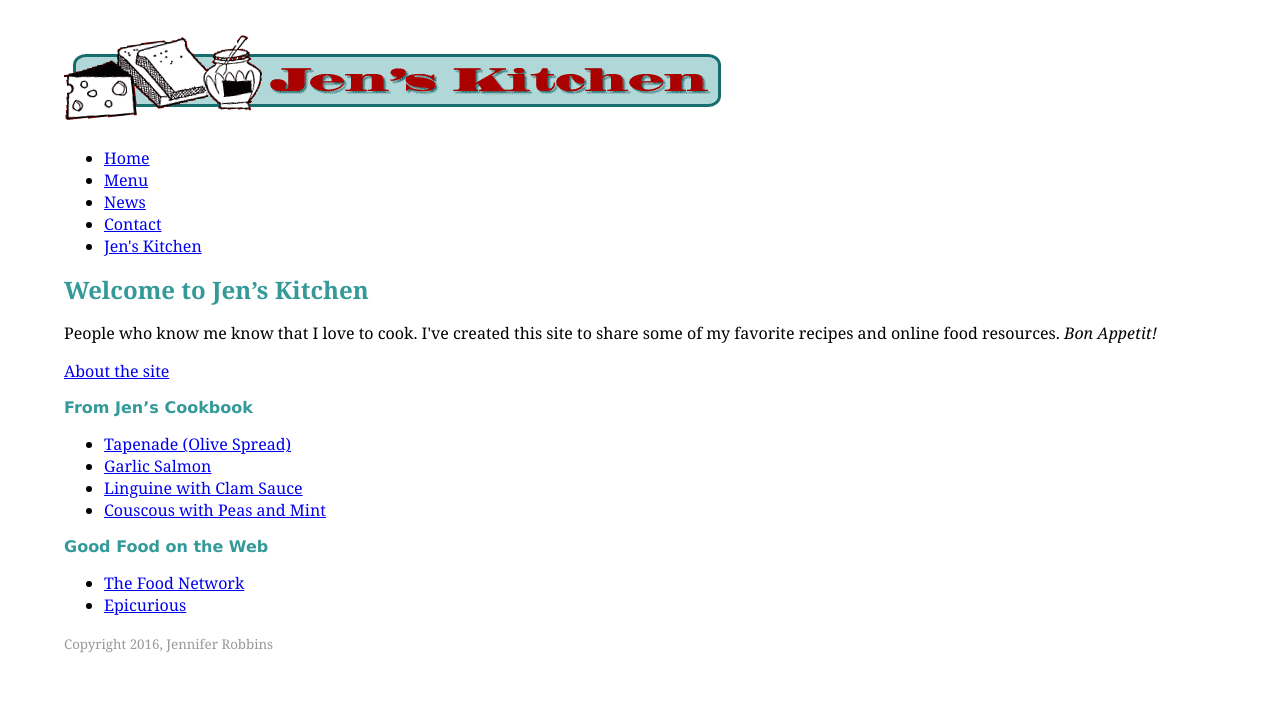
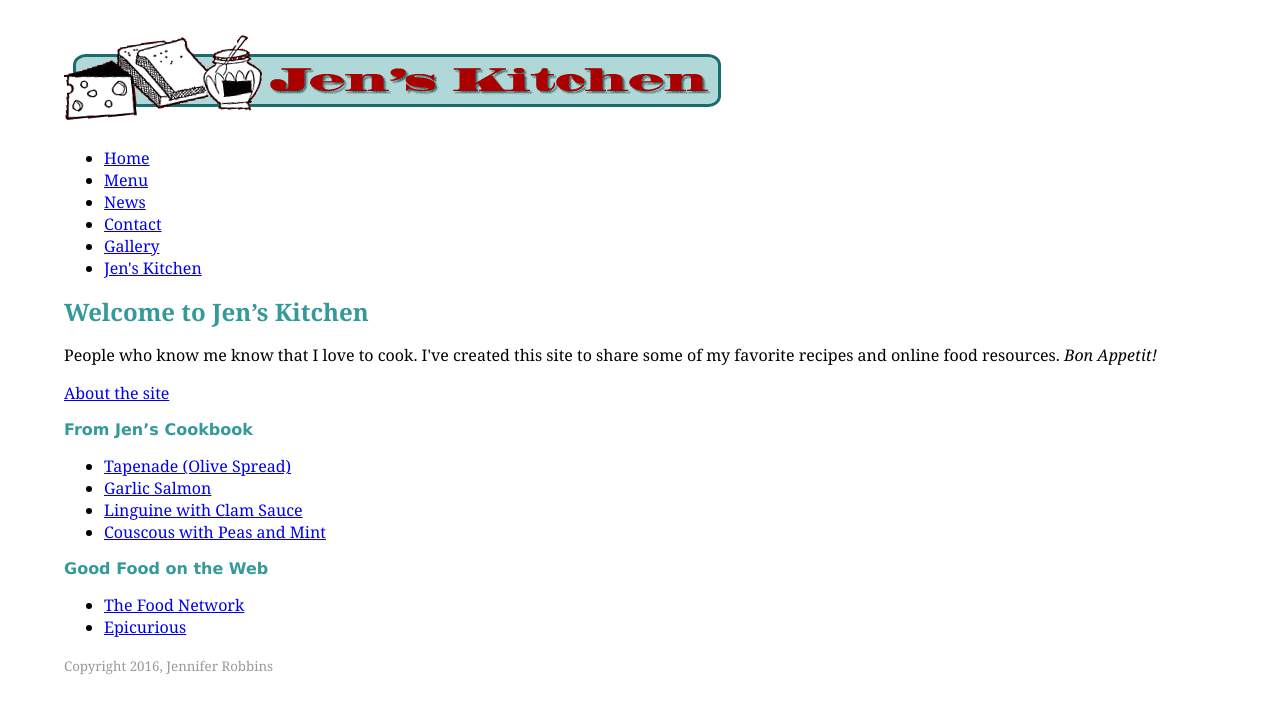
Before and after one commit to gabi-tbell/fid, a plain HTML site: page BlackGooseBistro/JensKitchen.html in a window 1280 px wide. Drawn offline with Linux system fonts and the light colour scheme.

Commit message:
Update JensKitchen.html

```diff
--- a/BlackGooseBistro/JensKitchen.html
+++ b/BlackGooseBistro/JensKitchen.html
@@ -22,7 +22,7 @@
                 <li><a href="menu.html">Menu</a></li>
                 <li><a href="bgnews.html">News</a></li>
                 <li><a href="contact.html">Contact</a></li>
-				<!-- <li><a href="gallery.html">Gallery</a></li> -->
+		<li><a href="gallery.html">Gallery</a></li>
                 <li><a href="JensKitchen.html">Jen's Kitchen</a></li>
             </ul>
         </nav>
```
